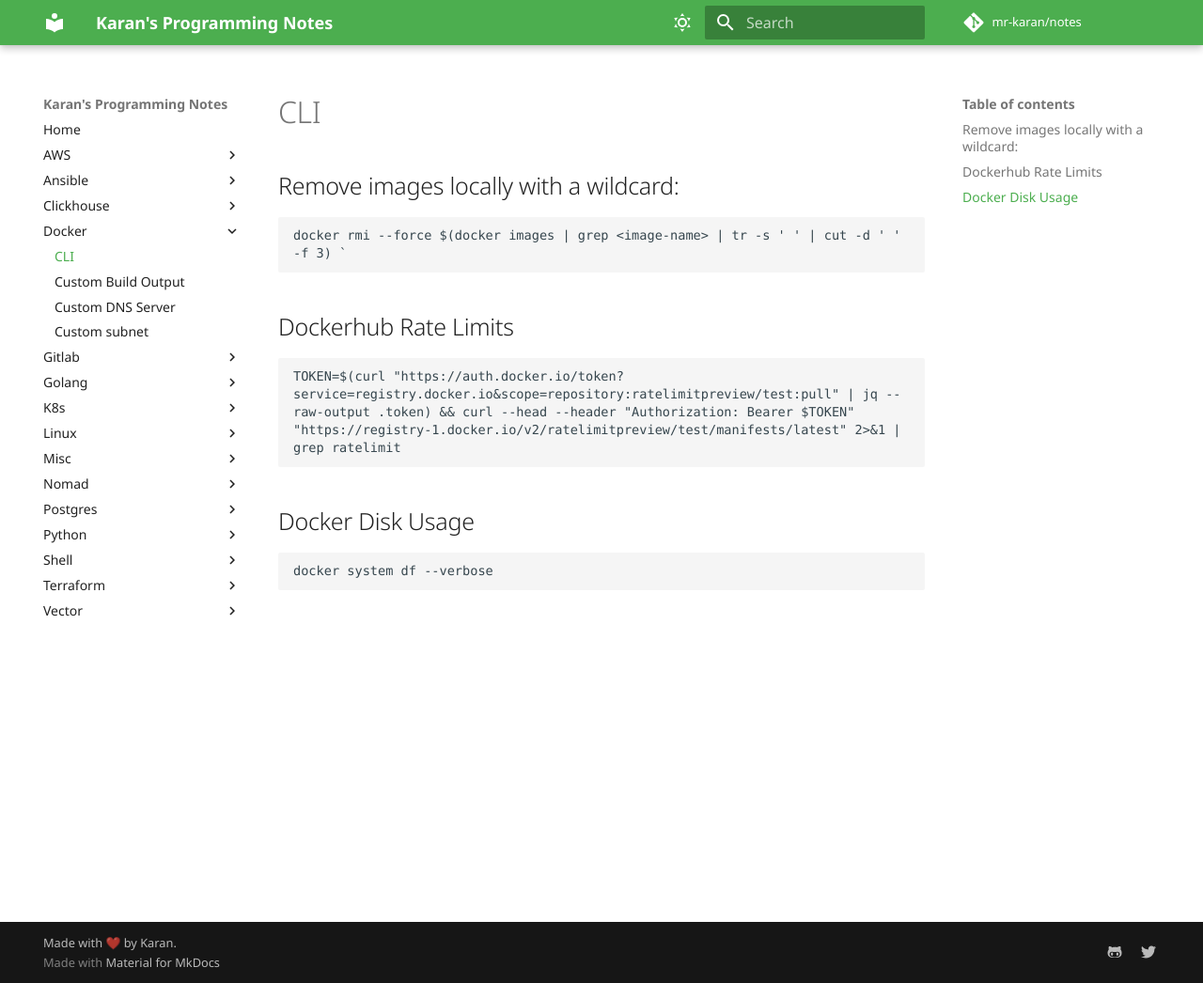
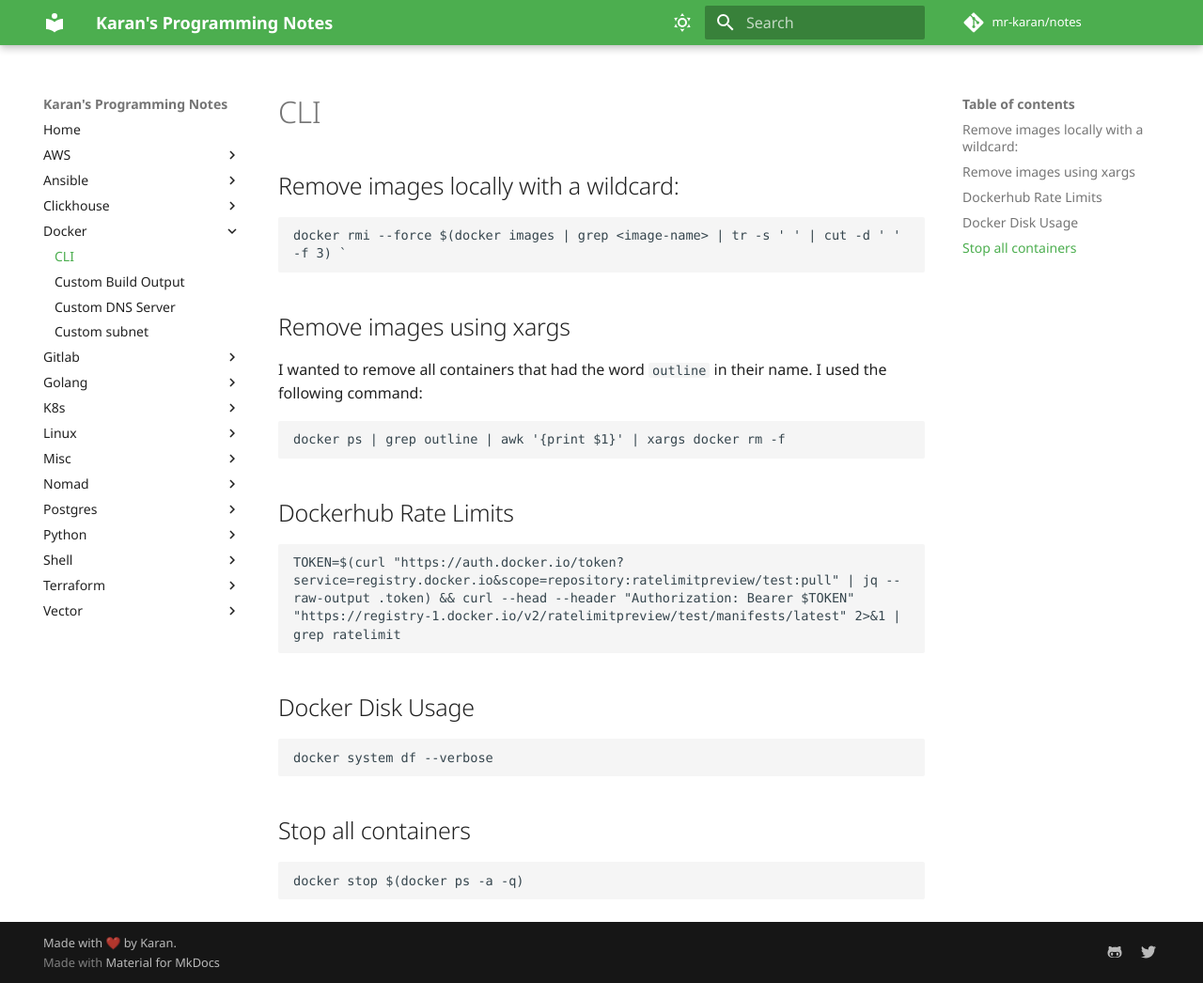
Before and after one commit to mr-karan/notes, an MkDocs documentation site: the page built from docs/Docker/CLI.md, in a window 1280 px wide and 1046 px high. Shown: the whole window at 94% size. Built offline with MkDocs 1.6.1 and Material for MkDocs 9.7.7, drawn with Linux system fonts in a browser that asks for light colours; some web fonts are replaced; comment, search, counter and statistics services are not loaded.

Commit message:
automated push

````diff
--- a/docs/Docker/CLI.md
+++ b/docs/Docker/CLI.md
@@ -2,6 +2,14 @@
 
 ```
 docker rmi --force $(docker images | grep <image-name> | tr -s ' ' | cut -d ' ' -f 3) `
+```
+
+## Remove images using xargs
+
+I wanted to remove all containers that had the word `outline` in their name. I used the following command:
+
+```
+docker ps | grep outline | awk '{print $1}' | xargs docker rm -f
 ```
 
 ## Dockerhub Rate Limits
@@ -15,3 +23,10 @@
 ```
 docker system df --verbose
 ```
+
+## Stop all containers
+
+
+```
+docker stop $(docker ps -a -q)
+```
````
